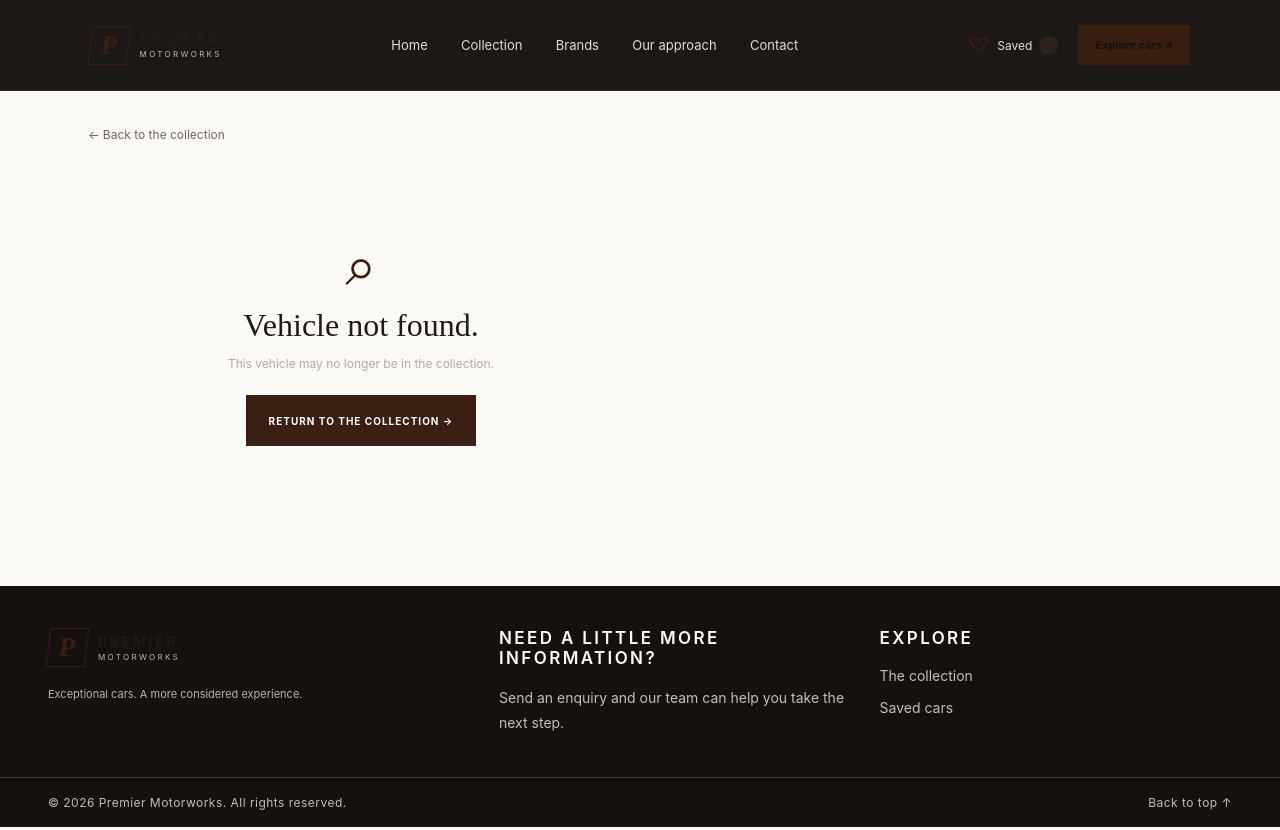
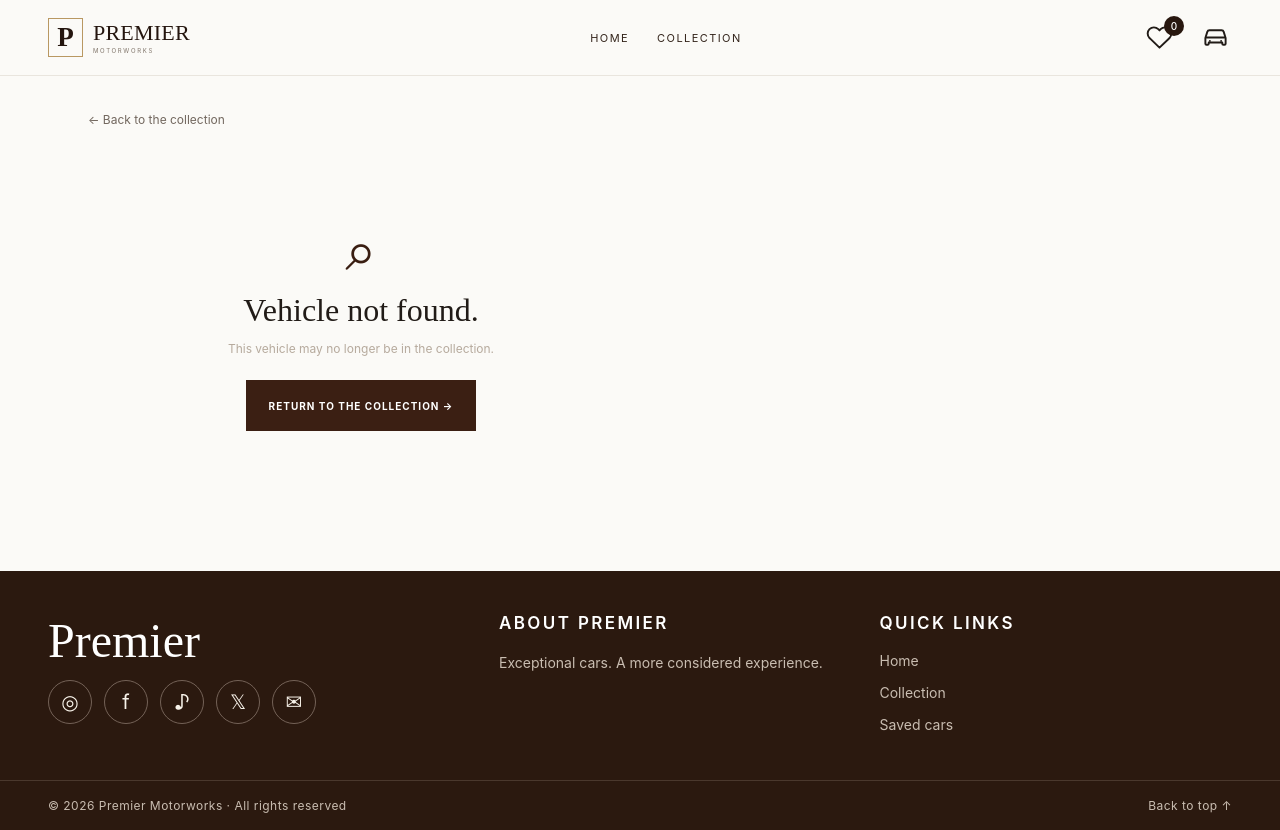
Before and after one commit to Al-ameenolanrewaju/car-website, a plain HTML site: page car.html in a window 1280 px wide. Drawn offline with Linux system fonts and the light colour scheme; no server answers; a web font is replaced by a local one.

Commit message:
Match storefront pages to clothing reference layout

```diff
--- a/car.html
+++ b/car.html
@@ -9,14 +9,19 @@
   <link rel="stylesheet" href="/static/styles.css"><script src="/static/script.js" defer></script>
 </head>
 <body id="top" class="marketplace-page detail-page">
-  <div class="announcement-bar">A more considered way to find your next car</div>
-  <header class="site-header">
-    <a class="brand" href="index.html" aria-label="Premier Motorworks home"><span class="brand-mark" aria-hidden="true">P</span><span class="brand-copy"><strong>PREMIER</strong><small>MOTORWORKS</small></span></a>
-    <button class="menu-toggle" type="button" aria-expanded="false" aria-controls="main-nav" aria-label="Open menu"><span></span><span></span></button>
-    <nav class="main-nav" id="main-nav" aria-label="Main navigation"><a href="index.html">Home</a><a href="index.html#inventory">Collection</a><a href="index.html#brands">Brands</a><a href="index.html#about">Our approach</a><a href="index.html#contact">Contact</a></nav>
-    <div class="header-actions"><a class="saved-link" href="saved-cars.html" aria-label="View saved cars"><span aria-hidden="true">♡</span><span>Saved</span><b data-saved-count>0</b></a><a class="header-cta" href="index.html#inventory">Explore cars ↗</a></div>
-  </header>
-  <main class="detail-main"><a class="back-link" href="index.html#inventory">← Back to the collection</a><div id="car-detail-content" class="car-detail-content"><p class="loading-note">Loading vehicle details…</p></div><section class="similar-section" id="similar-section" hidden><div class="section-heading"><div><p class="eyebrow">Keep exploring</p><h2>Similar <em>vehicles.</em></h2></div></div><div class="inventory-grid" id="similar-cars"></div></section></main>
-  <footer class="site-footer"><div class="footer-main"><div class="footer-brand-block"><a class="brand footer-brand" href="index.html"><span class="brand-mark" aria-hidden="true">P</span><span class="brand-copy"><strong>PREMIER</strong><small>MOTORWORKS</small></span></a><p>Exceptional cars. A more considered experience.</p></div><div class="footer-about"><h2>Need a little more information?</h2><p>Send an enquiry and our team can help you take the next step.</p></div><div class="footer-links"><h2>Explore</h2><a href="index.html#inventory">The collection</a><a href="saved-cars.html">Saved cars</a></div></div><div class="footer-bottom"><span>© 2026 Premier Motorworks. All rights reserved.</span><a href="#top">Back to top ↑</a></div></footer>
+  <header class="site-header sule-style-header">
+  <a class="brand sule-brand" href="/" aria-label="Premier Motorworks home"><span class="brand-mark" aria-hidden="true">P</span><span class="brand-copy"><strong>PREMIER</strong><small>MOTORWORKS</small></span></a>
+  <nav class="main-nav" id="main-nav" aria-label="Main navigation"><a href="/">Home</a><a href="/collection">Collection</a></nav>
+  <div class="header-actions sule-header-actions">
+    <a class="saved-icon-link" href="/saved-cars.html" aria-label="Saved cars"><svg viewBox="0 0 24 24" aria-hidden="true"><path d="M20.8 4.6a5.5 5.5 0 0 0-7.8 0L12 5.7l-1.1-1.1a5.5 5.5 0 0 0-7.8 7.8l1.1 1.1L12 21l7.8-7.5 1.1-1.1a5.5 5.5 0 0 0-.1-7.8Z"/></svg><b data-saved-count>0</b></a>
+    <a class="collection-icon-link" href="/collection" aria-label="Browse collection"><svg viewBox="0 0 24 24" aria-hidden="true"><path d="M3 12.5 4.7 7a2 2 0 0 1 1.9-1.4h10.8A2 2 0 0 1 19.3 7l1.7 5.5v5a1 1 0 0 1-1 1h-1a1 1 0 0 1-1-1v-1H6v1a1 1 0 0 1-1 1H4a1 1 0 0 1-1-1z"/><path d="M4 12h16M7 15h.01M17 15h.01"/></svg></a>
+  </div>
+</header>
+  <main class="detail-main"><a class="back-link" href="/collection">← Back to the collection</a><div id="car-detail-content" class="car-detail-content"><p class="loading-note">Loading vehicle details…</p></div><section class="similar-section" id="similar-section" hidden><div class="section-heading"><div><p class="eyebrow">Keep exploring</p><h2>Similar <em>vehicles.</em></h2></div></div><div class="inventory-grid" id="similar-cars"></div></section></main>
+  <footer class="site-footer sule-footer" id="contact"><div class="footer-main">
+  <div class="footer-brand-block"><a class="footer-wordmark" href="/">Premier</a><div class="footer-socials"><a href="#contact" aria-label="Instagram">◎</a><a href="#contact" aria-label="Facebook">f</a><a href="#contact" aria-label="TikTok">♪</a><a href="#contact" aria-label="X">𝕏</a><a href="mailto:hello@premiermotorworks.com" aria-label="Email">✉</a></div></div>
+  <div class="footer-about"><h2>About Premier</h2><p>Exceptional cars. A more considered experience.</p></div>
+  <div class="footer-links"><h2>Quick Links</h2><a href="/">Home</a><a href="/collection">Collection</a><a href="/saved-cars.html">Saved cars</a></div>
+</div><div class="footer-bottom"><span>© <span id="current-year">2026</span> Premier Motorworks · All rights reserved</span><a href="#top">Back to top ↑</a></div></footer>
 </body>
 </html>
```
